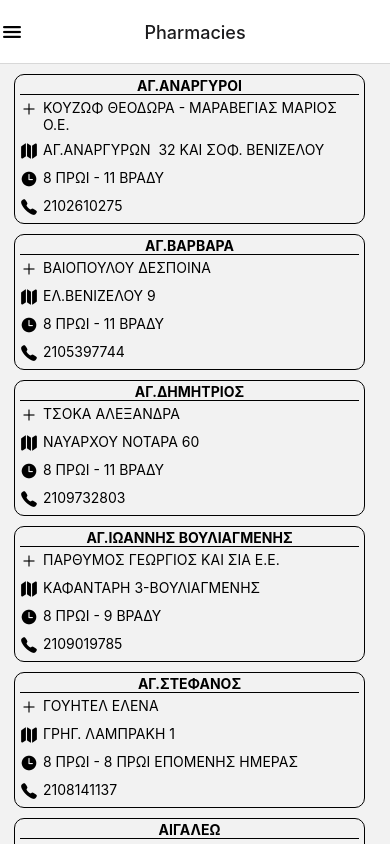
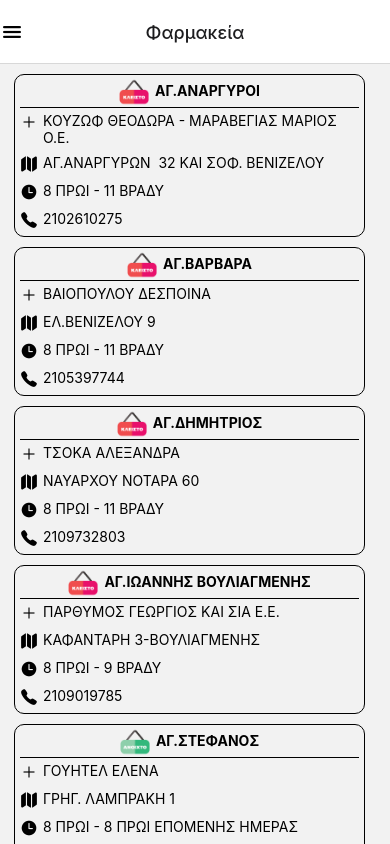
Before and after one commit to tkouleris/pharmacy_mobile, a React Native app: screen / in a window 390 px wide. Built offline with nearby package versions, Linux system fonts and the light colour scheme.

Commit message:
fix: show if is open or closed + navigation

```diff
--- a/App.js
+++ b/App.js
@@ -702,7 +702,6 @@
     }
 
     function menu(navigation, districts){
-        console.log(pharmacies.length)
         navigation.navigate('Districts', {'districts': districts})
     }
 
@@ -719,11 +718,16 @@
     return (
         <NavigationContainer>
             <StatusBar style="dark"/>
-            <Stack.Navigator>
+            <Stack.Navigator
+                screenOptions={{
+                    headerLeft: null,
+                    headerBackVisible: false,
+                }}
+            >
                 <Stack.Screen
                     name="Pharmacies"
                     options={({navigation}) => ({
-                        title: 'Pharmacies',
+                        title: 'Φαρμακεία',
                         headerTitleAlign: 'center',
                         headerLeft: ({tintColor}) => (
                             <Ionicons
@@ -748,7 +752,10 @@
                 >
                     {props => <Pharmacies {...props} pharmacies={pharmacies.filter((p) => districtOption === 'All' || p.perioxi === districtOption)}  />}
                 </Stack.Screen>
-                <Stack.Screen name="Districts">
+                <Stack.Screen
+                    name="Districts"
+                    options={{ title: 'Περιοχές', headerTitleAlign: 'center', }}
+                >
                     {props => <Districts {...props} districts={districts} onSelect={selectDistrict} />}
                 </Stack.Screen>
             </Stack.Navigator>
--- a/components/Districts.js
+++ b/components/Districts.js
@@ -9,15 +9,20 @@
 
     return <View style={styles.main}>
         <ScrollView >
-            <View style={styles.district} key={-1}>
-                <Text>All</Text>
-            </View>
+            <Pressable
+                onPress={filterPharmacies.bind(this, 'All')} key={-1}
+                style={({pressed})=>[styles.district, pressed && styles.pressed]}
+            >
+                <View >
+                    <Text>All</Text>
+                </View>
+            </Pressable>
             {districts.map((district, index) => (
                 <Pressable
                     onPress={filterPharmacies.bind(this, district)} key={index}
-                    // style={({pressed})=>[styles.citySelection, pressed && styles.pressed]}
+                    style={({pressed})=>[styles.district, pressed && styles.pressed]}
                 >
-                    <View style={styles.district}>
+                    <View >
                         <Text>{district}</Text>
                     </View>
                 </Pressable>
@@ -40,5 +45,10 @@
         marginVertical: 5,
         borderRadius: 10,
         paddingLeft:10
-    }
+    },
+    pressed:{
+        opacity: 0.75,
+        backgroundColor: '#5a5a5a',
+        borderRadius: 4
+    },
 })
--- a/components/Pharmacies.js
+++ b/components/Pharmacies.js
@@ -1,5 +1,7 @@
-import {ScrollView, StyleSheet, Text, View} from "react-native";
+import {ScrollView, StyleSheet, Text, View, Image} from "react-native";
 import {Ionicons} from "@expo/vector-icons";
+import React from "react";
+
 
 function Pharmacies({pharmacies}){
     return (
@@ -7,7 +9,10 @@
             {pharmacies.map((pharmacy, index) => (
                 <View style={styles.item} key={index}>
                     <View style={styles.item_head}>
-                        <Text style={styles.item_head_text}>{pharmacy.perioxi}</Text>
+                        <Image style={styles.image_head} source={pharmacy.katastasi === 'False'  ? require('../assets/fsa-kleisto-70.png') : require('../assets/fsa-anoixto-70.png')} />
+                        <View style={{paddingTop: 5,marginLeft:3}}>
+                            <Text style={styles.item_head_text}>{pharmacy.perioxi}</Text>
+                        </View>
                     </View>
                     <View style={styles.item_row}>
                         <Ionicons name={'add'} size={18} />
@@ -52,7 +57,15 @@
         paddingVertical: 4,
     },
     item_head:{
+        flexDirection: 'row',
+        justifyContent: 'center',
+        alignItems: 'stretch',
         borderBottomWidth: 1
+    },
+    image_head:{
+        width: 30,
+        height: 30,
+        marginRight: 3
     },
     item_head_text:{
         textAlign: 'center',
```
Also changed, not shown: assets/fsa-anoixto-70.png (added), assets/fsa-kleisto-70.png (added).
